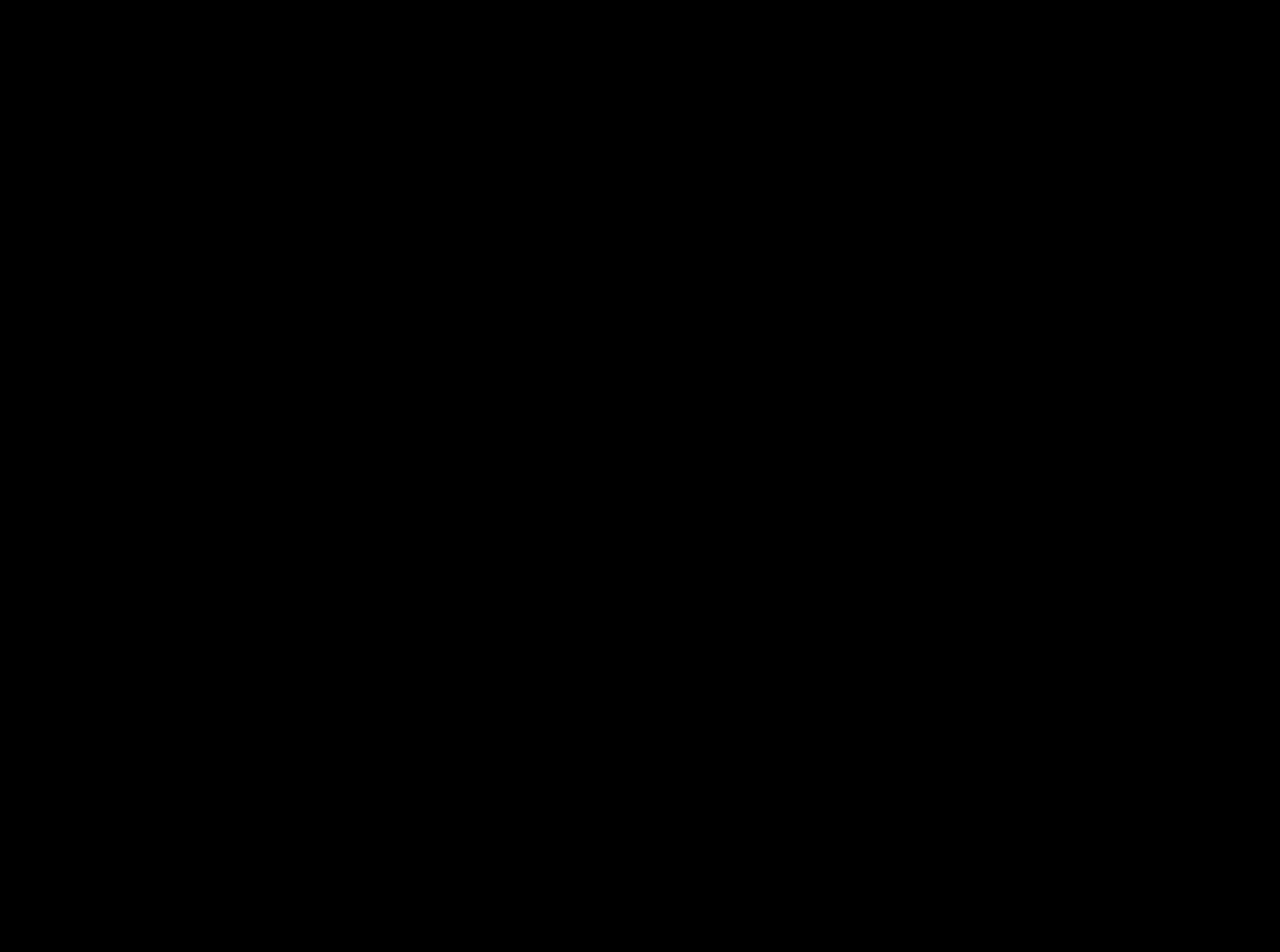
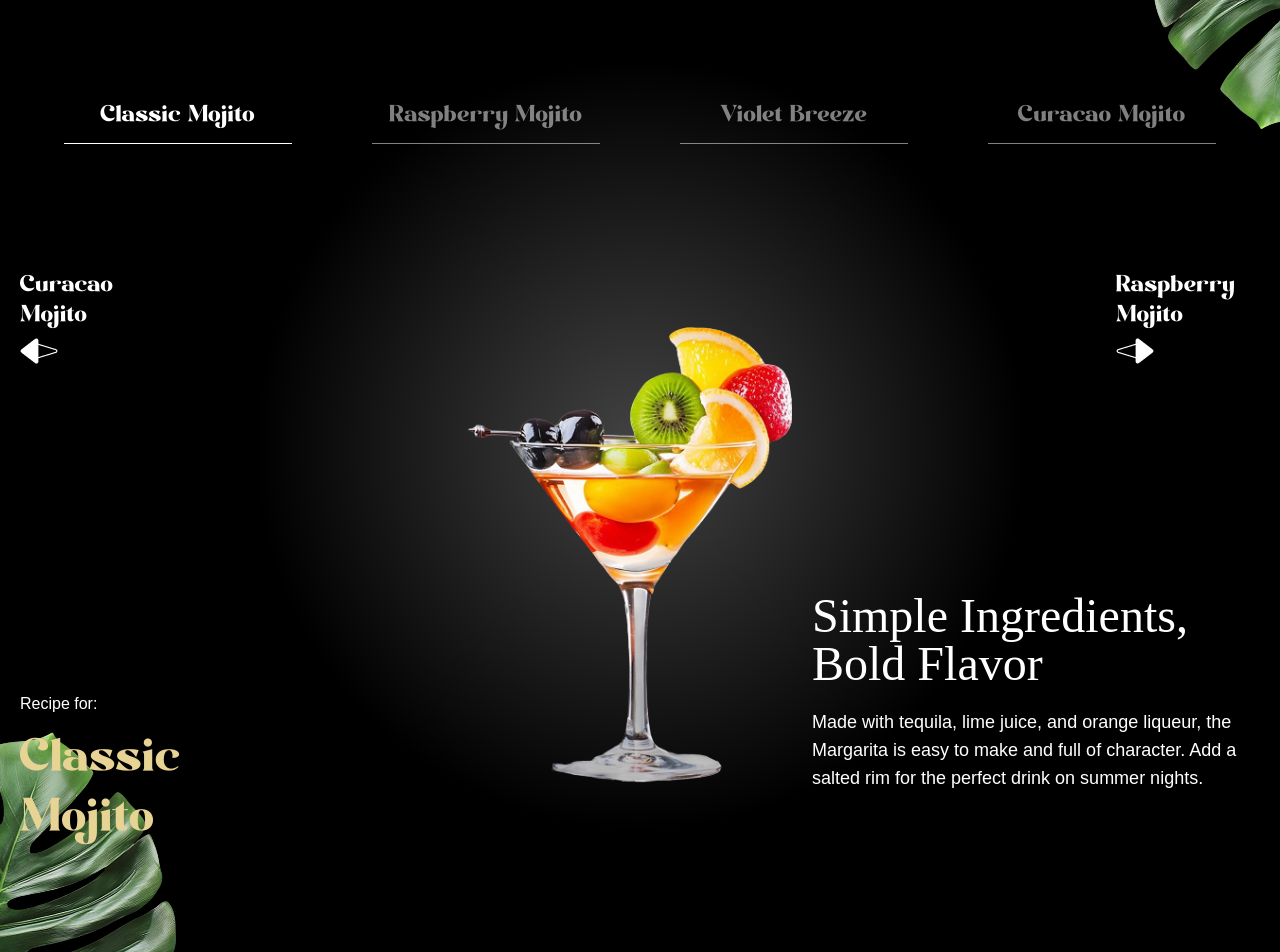
Before and after one commit to Zaim211/FluidUX---A-Modern-UI, a React (Vite) app: page / in a window 1280 px wide. Shown: the part 4153-5105 px from the top of the page. Before the commit the page ends 4012 px from the top, so only its background shows below. Built offline with nearby package versions, Linux system fonts and the light colour scheme; a web font is replaced by a local one.

Commit message:
Implement Menu section

```diff
--- a/src/App.jsx
+++ b/src/App.jsx
@@ -5,6 +5,7 @@
 import Cocktails from "./components/Cocktails"
 import About from "./components/About"
 import Art from "./components/Art"
+import Menu from "./components/Menu"
 
 gsap.registerPlugin(SplitText, ScrollTrigger)
 
@@ -16,6 +17,7 @@
     <Cocktails />
     <About />
     <Art />
+    <Menu />
    </main>
   )
 }
--- /dev/null
+++ b/src/components/Menu.jsx
@@ -0,0 +1,100 @@
+'use client';
+
+import { useRef, useState } from 'react'
+import { useGSAP } from '@gsap/react'
+import gsap from 'gsap';
+import { sliderLists } from '../../constants';
+
+const Menu = () => {
+ const contentRef = useRef();
+ const [currentIndex, setCurrentIndex] = useState(0);
+
+ useGSAP(() => {
+	gsap.fromTo('#title', { opacity: 0 }, { opacity: 1, duration: 1 });
+	gsap.fromTo('.cocktail img', { opacity: 0, xPercent: -100 }, {
+	 xPercent: 0, opacity: 1, duration: 1, ease: 'power1.inOut'
+	})
+	gsap.fromTo('.details h2', { yPercent: 100, opacity: 0 }, {
+	 yPercent: 0, opacity: 100, ease: 'power1.inOut'
+	})
+	gsap.fromTo('.details p', { yPercent: 100, opacity: 0 }, {
+	 yPercent: 0, opacity: 100, ease: 'power1.inOut'
+	})
+ }, [currentIndex]);
+
+
+ const totalCocktails = sliderLists.length;
+
+ const goToSlide = (index) => {
+	const newIndex = (index + totalCocktails) % totalCocktails;
+
+	setCurrentIndex(newIndex);
+ }
+
+ const getCocktailAt = (indexOffset) => {
+	return sliderLists[(currentIndex + indexOffset + totalCocktails) % totalCocktails]
+ }
+
+ const currentCocktail = getCocktailAt(0);
+ const prevCocktail = getCocktailAt(-1);
+ const nextCocktail = getCocktailAt(1);
+
+
+ return (
+	<section id="menu" aria-labelledby="menu-heading">
+	 <img src="/images/slider-left-leaf.png" alt="left-leaf" id="m-left-leaf" />
+	 <img src="/images/slider-right-leaf.png" alt="right-leaf" id="m-right-leaf" />
+
+	 <h2 id="menu-heading" className="sr-only">
+		Cocktail Menu
+	 </h2>
+
+    <nav className="cocktail-tabs" aria-label='Cocktail Navigation'>
+        {sliderLists.map((cocktail, index) => {
+            const isActive = index === currentIndex;
+            return (
+                <button key={cocktail.id} className={`
+                    ${isActive
+                     ? 'text-white border-white'
+                     : 'text-white/50 border-white/50'}
+                 `}	onClick={() => goToSlide(index)}
+                >
+                 {cocktail.name}
+                </button>
+             )
+            })}
+    </nav>
+
+    <div className="content">
+		<div className="arrows">
+		 <button className="text-left" onClick={() => goToSlide(currentIndex - 1)}>
+			<span>{prevCocktail.name}</span>
+			<img src="/images/right-arrow.png" alt="right-arrow" aria-hidden="true" />
+		 </button>
+
+		 <button className="text-left" onClick={() => goToSlide(currentIndex + 1)}>
+			<span>{nextCocktail.name}</span>
+			<img src="/images/left-arrow.png" alt="left-arrow" aria-hidden="true" />
+		 </button>
+		</div>
+
+		<div className="cocktail">
+		 <img src={currentCocktail.image} className="object-contain"/>
+		</div>
+
+		<div className="recipe">
+		 <div ref={contentRef} className="info">
+			<p>Recipe for:</p>
+			<p id="title">{currentCocktail.name}</p>
+		 </div>
+
+		 <div className="details">
+			<h2>{currentCocktail.title}</h2>
+			<p>{currentCocktail.description}</p>
+		 </div>
+		</div>
+	 </div>
+	</section>
+ )
+}
+export default Menu
--- a/src/index.css
+++ b/src/index.css
@@ -275,7 +275,7 @@
     }
 
     #menu {
-        @apply relative w-full md:mt-40 mt-0 2xl:px-0 px-5 py-20 radial-gradient;
+        @apply absolute w-full md:mt-40 mt-0 2xl:px-0 px-5 py-20 radial-gradient;
 
         #m-left-leaf {
             @apply object-contain absolute -bottom-20 left-0 md:w-fit w-1/3;
```
